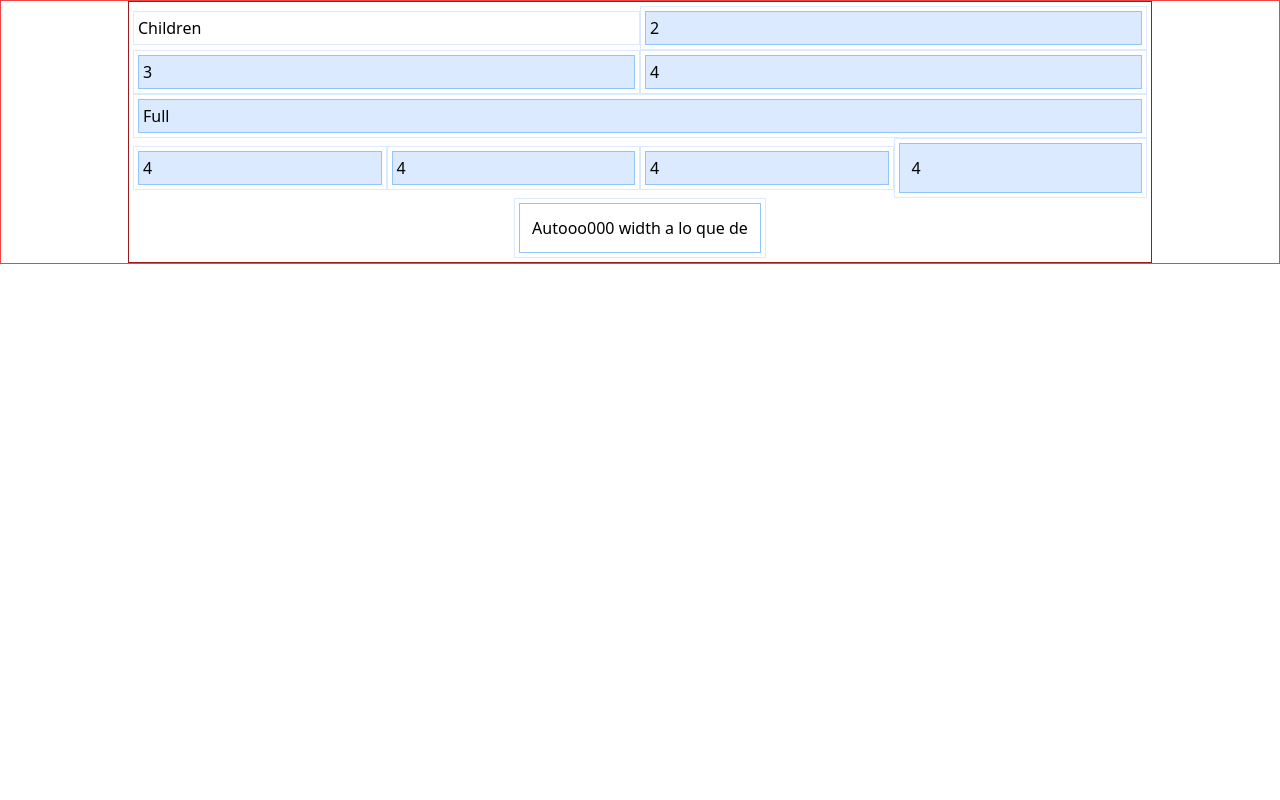
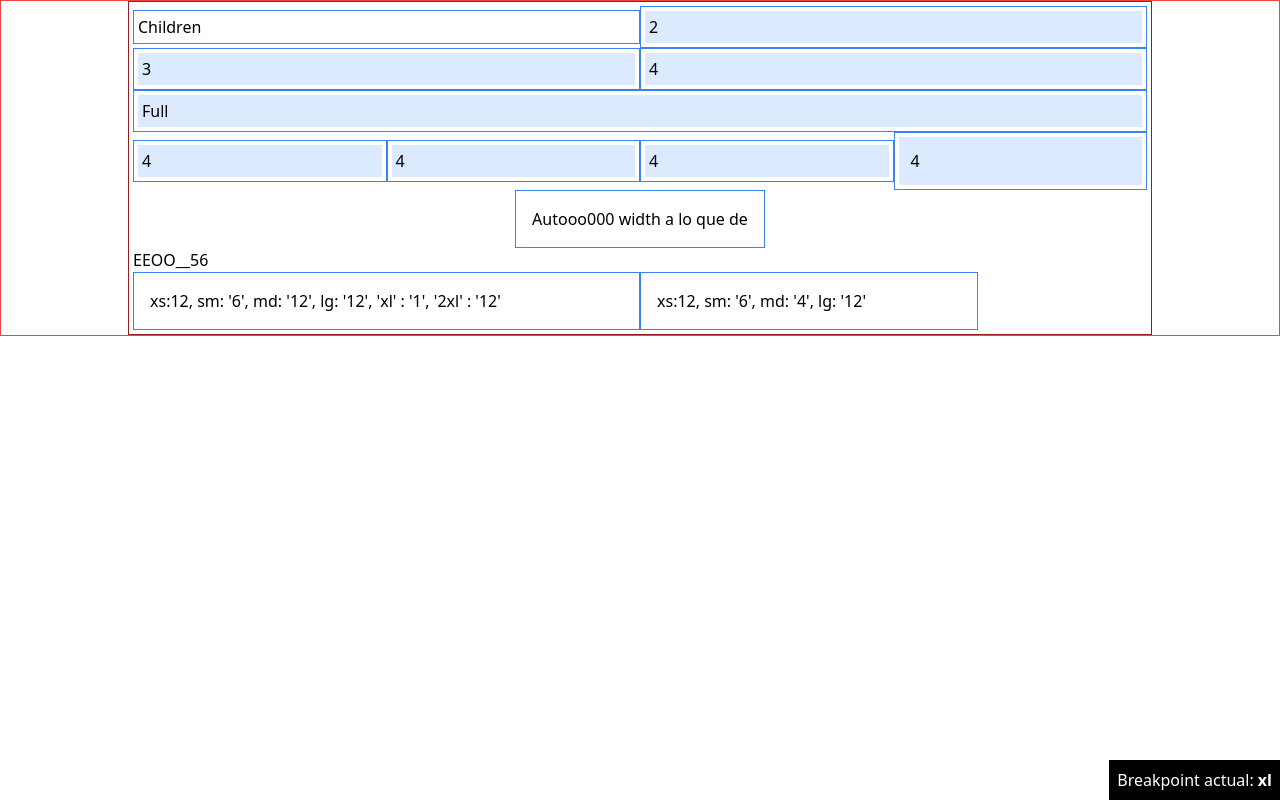
Before and after one commit to Xavigrafik/aprendiendo-tailwind, a React (Vite) app: page / in a window 1280 px wide. Built offline with nearby package versions, Linux system fonts and the light colour scheme.

Commit message:
cols not funcan

```diff
--- a/src/App.jsx
+++ b/src/App.jsx
@@ -1,11 +1,12 @@
 // src/App.jsx
 import React from "react";
-// import Saludo from "./components/Saludo";
-// import BlockTailwind from "./components/BlockTailwind";
+import ProfileCard from "./components/ProfileCard";
+import BlockTailwind from "./components/BlockTailwind";
 import Card from "./components/Card";
 import Container from "./components/layout/Container";
 import Row from "./components/layout/Row";
 import Col from "./components/layout/Col";
+import BreakpointDetector from "./components/layout/BreakpointDetector";
 
 function App() {
   return (
@@ -14,43 +15,59 @@ function App() {
             <Container maxWidth="5xl" className="border border-red-800 p-1">
                   <Row className="flex items-center justify-center" alignItems="center" justifyContent="center" direction="row">
 
-                    {/* <BlockTailwind nombre="Francisco" /> */}
-                    {/* <Saludo nombre="Francisco" /> */}
-
                     <Col cols={6}>
                           Children
                     </Col>
                     <Col cols={6}>
-                        <div className="p-1 border-blue-300 border bg-blue-100">2</div>
+                        <div className="p-1 bg-blue-100">2</div>
                     </Col>
                     <Col cols={6}>
-                        <div className="p-1 border-blue-300 border bg-blue-100">3</div>
+                        <div className="p-1 bg-blue-100">3</div>
                     </Col>
                     <Col cols={6}>
-                        <div className="p-1 border-blue-300 border bg-blue-100">4</div>
+                        <div className="p-1 bg-blue-100">4</div>
                     </Col>
                     <Col cols={12}>
-                        <div className="p-1 border-blue-300 border bg-blue-100">Full</div>
+                        <div className="p-1 bg-blue-100">Full</div>
                     </Col>
 
                       <Col cols={3}>
-                        <div className="p-1 border-blue-300 border bg-blue-100">4</div>
+                        <div className="p-1 bg-blue-100">4</div>
                     </Col>
                       <Col cols={3}>
-                        <div className="p-1 border-blue-300 border bg-blue-100">4</div>
+                        <div className="p-1 bg-blue-100">4</div>
                     </Col>
                       <Col cols={3}>
-                        <div className="p-1 border-blue-300 border bg-blue-100">4</div>
+                        <div className="p-1 bg-blue-100">4</div>
                     </Col>
                       <Col cols={3}>
-                        <div className="p-3 border-blue-300 border bg-blue-100">4</div>
+                        <div className="p-3 bg-blue-100">4</div>
                     </Col>
                     <Col cols={'auto'}>
-                        <div className="p-3 border-blue-300 border">Autooo000 width a lo que de</div>
+                        <div className="p-3 ">Autooo000 width a lo que de</div>
                       </Col>
+                    {/* <Col>Col no props</Col> */}
+                    {/* <Col>
+                        <BlockTailwind nombre="Francisco" />
+                        <ProfileCard nombre="Francisco" />
+                      </Col> */}
+                  </Row>
+                  <Row>
+                      <h3>EEOO__56</h3>
+                  </Row>
+
+                <Row>
+                    <Col cols={{  xs:'12', sm: '6', md: '12', lg: '12', xl : '1', '2xl' : '12' }} className="p-4">
+                        { "xs:12, sm: '6', md: '12', lg: '12', 'xl' : '1', '2xl' : '12' " }
+                    </Col>
+                    <Col cols={{ xs:'12', sm: '6', md: '4', lg: '12' }} className="p-4">
+                        { "xs:12, sm: '6', md: '4', lg: '12'" }
+                        {/* Generará las clases literales "sm:w-6/12 md:w-4/12 lg:w-3/12" */}
+                    </Col>
                 </Row>
             </Container>
         </Container>
+        <BreakpointDetector></BreakpointDetector>
     </>
   );
 }
--- /dev/null
+++ b/src/components/ProfileCard.jsx
@@ -0,0 +1,31 @@
+// src/components/ProfileCard.jsx
+import React from 'react';
+
+function ProfileCard() {
+  return (
+    <div className="bg-white rounded-lg shadow-md overflow-hidden max-w-sm">
+      <img
+        className="w-full h-32 object-cover"
+        src="https://placehold.co/300x100/64b5f6/ffffff?Text=Foto+Perfil"
+        alt="Foto de perfil"
+      />
+      <div className="p-4 text-center">
+        <h2 className="text-xl font-semibold text-gray-800">Nombre Apellido</h2>
+        <p className="text-gray-600 text-sm mb-2">Profesión o Rol</p>
+        <div className="flex justify-center space-x-4">
+          <a href="#" className="text-blue-500 hover:text-blue-700">
+          </a>
+          <a href="#" className="text-gray-800 hover:text-gray-900">
+          </a>
+          <a href="#" className="text-blue-700 hover:text-blue-900">
+          </a>
+        </div>
+        <button className="mt-4 bg-blue-500 hover:bg-blue-700 text-white font-bold py-2 px-4 rounded-full">
+          Seguir
+        </button>
+      </div>
+    </div>
+  );
+}
+
+export default ProfileCard;
--- /dev/null
+++ b/src/components/layout/BreakpointDetector.jsx
@@ -0,0 +1,51 @@
+import React, { useState, useEffect } from 'react';
+// import tailwindConfig from '../../../tailwind.config.cjs'; // Ajusta la ruta según tu estructura de carpetas
+
+function BreakpointDetector() {
+  const [breakpoint, setBreakpoint] = useState('');
+   const screens = {
+        'xs' : '0',
+        'sm' : '576',
+        'md' : '768',
+        'lg' : '992',
+        'xl' : '1200',
+        '2xl': '1400',
+    }
+  useEffect(() => {
+    const handleResize = () => {
+      const width = window.innerWidth;
+      if (width >= screens['2xl']) {
+        setBreakpoint('2xl');
+      } else if (width >= screens['xl']) {
+        setBreakpoint('xl');
+      } else if (width >= screens['lg']) {
+        setBreakpoint('lg');
+      } else if (width >= screens['md']) {
+        setBreakpoint('md');
+      } else if (width >= screens['sm']) {
+        setBreakpoint('sm');
+      } else {
+        setBreakpoint('xs');
+      }
+    };
+
+    // Llama a la función al montar el componente
+    handleResize();
+
+    // Añade un listener para el evento resize
+    window.addEventListener('resize', handleResize);
+
+    // Limpia el listener al desmontar el componente
+    return () => {
+      window.removeEventListener('resize', handleResize);
+    };
+  }, []);
+
+  return (
+    <div className="fixed bottom-0 right-0 bg-black text-white p-2 z-50 hover:opacity-0">
+      Breakpoint actual: <span className="font-bold">{breakpoint}</span>
+    </div>
+  );
+}
+
+export default BreakpointDetector;
--- a/src/components/layout/Col.jsx
+++ b/src/components/layout/Col.jsx
@@ -1,32 +1,46 @@
 // src/components/layout/Col.jsx
-import React from 'react';
+import React from "react";
 
 function Col({ children, className, cols }) {
-  const colClass = cols && colMap[cols];
-  const combinedClassName = `TWCOLUMN border border-blue-100 p-1 ${colClass || ''} ${className || ''}`;
+    let colClasses = "";
 
-  return (
-    <div className={combinedClassName}>
-      {children}
-    </div>
-  );
+    if (typeof cols === "object" && cols !== null) {
+        for (const breakpoint in cols) {
+            if (Object.prototype.hasOwnProperty.call(cols, breakpoint)) {
+                const colValue = cols[breakpoint];
+                if (colMap[colValue]) {
+                    colClasses += `${breakpoint === "xs" ? "" : breakpoint + ":"}${ colMap[colValue] } `;
+                }
+            }
+        }
+    } else if (typeof cols === "string" || typeof cols === "number") {
+        colClasses = colMap[cols] || colMap[12];
+        } else {
+            colClasses = colMap[12];
+        }
+
+    const combinedClassName = `TWCOLUMN border border-blue-500 p-1 ${colClasses} ${
+        className || ""
+    }`;
+
+    return <div className={combinedClassName}>{children}</div>;
 }
 
 // Define un mapa para las posibles clases de columna de Tailwind (basado en un sistema de 12 columnas)
 const colMap = {
-  '1': 'w-1/12',
-  '2': 'w-2/12',
-  '3': 'w-3/12',
-  '4': 'w-4/12',
-  '5': 'w-5/12',
-  '6': 'w-6/12',
-  '7': 'w-7/12',
-  '8': 'w-8/12',
-  '9': 'w-9/12',
-  '10': 'w-10/12',
-  '11': 'w-11/12',
-  '12': 'w-full',
-  'auto': 'w-auto',
+    1: "w-1/12",
+    2: "w-2/12",
+    3: "w-3/12",
+    4: "w-4/12",
+    5: "w-5/12",
+    6: "w-6/12",
+    7: "w-7/12",
+    8: "w-8/12",
+    9: "w-9/12",
+    10: "w-10/12",
+    11: "w-11/12",
+    12: "w-full",
+    auto: "w-auto",
 };
 
 export default Col;
--- a/tailwind.config.cjs
+++ b/tailwind.config.cjs
@@ -6,6 +6,14 @@ module.exports = {
     ],
     theme: {
         extend: {},
+        screens: {
+            'xs' : '0px',
+            'sm' : '576px',
+            'md' : '768px',
+            'lg' : '992px',
+            'xl' : '1200px',
+            '2xl': '1400px',
     },
     plugins: [],
+    }
   };
```
